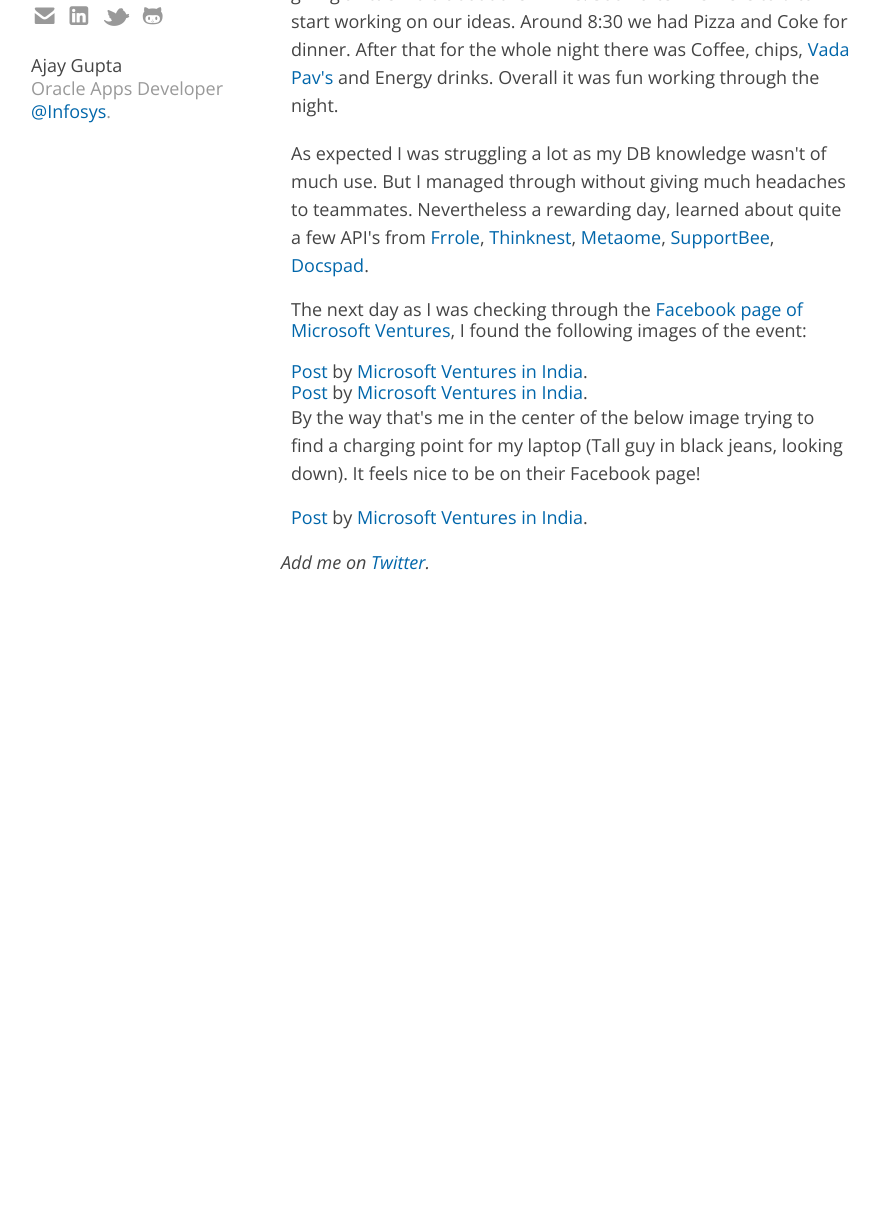
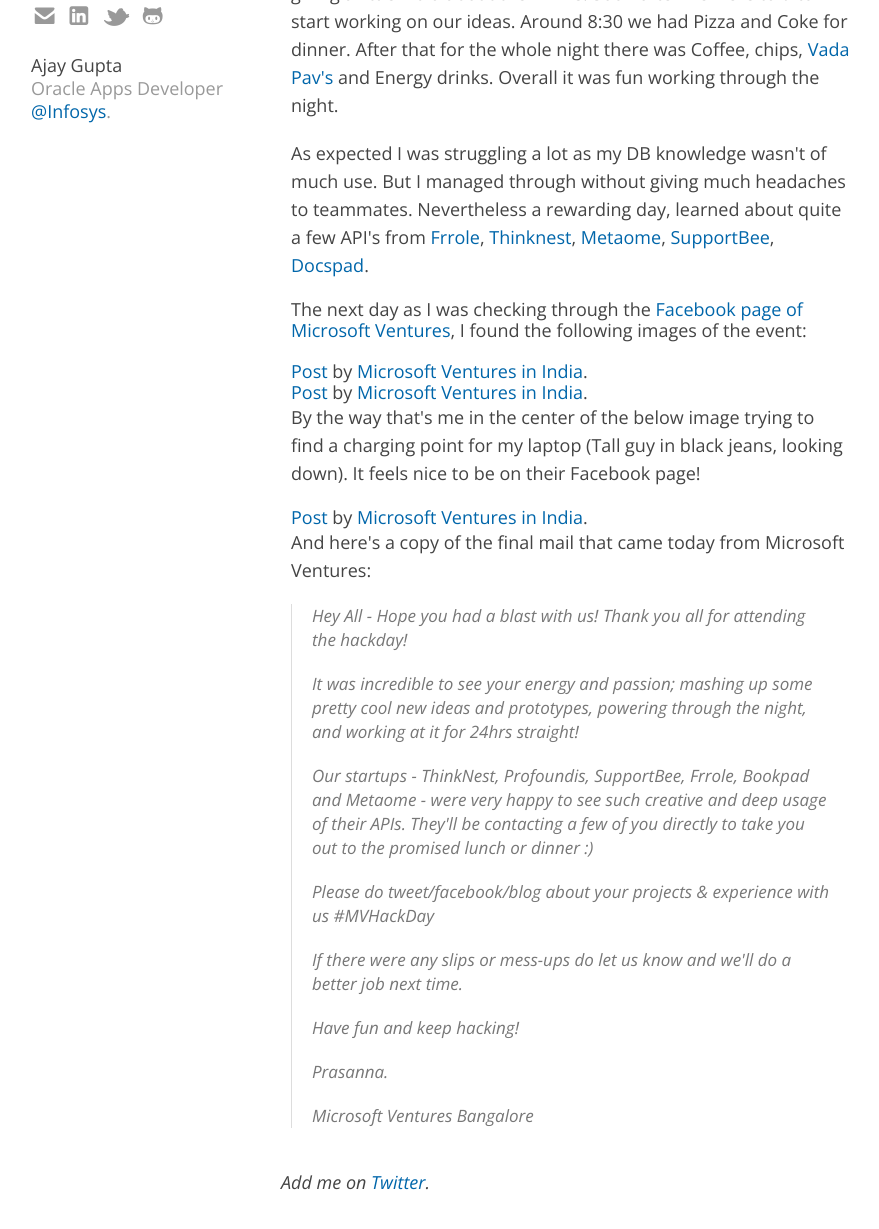
Before and after one commit to ajgupta/ajgupta.github.io, a Jekyll site: the page built from _posts/2014-07-05-Microsoft-Ventures-Hackday-2014-Aftermath.markdown, in a window 1280 px wide and 1400 px high, scrolled down 691 px, cut to the strip 162-1391 px from the top of the window. Shown: the whole strip, without its empty margins (139-1018 px from the left). Built offline with Jekyll 4.4.1, drawn with Linux system fonts in a browser that asks for light colours; some web fonts are replaced; comment, search, counter and statistics services are not loaded; before the commit the page ends 1471 px from its top, so only the background shows below that.

Commit message:
post fix

```diff
--- a/_posts/2014-07-05-Microsoft-Ventures-Hackday-2014-Aftermath.markdown
+++ b/_posts/2014-07-05-Microsoft-Ventures-Hackday-2014-Aftermath.markdown
@@ -23,4 +23,20 @@
 <p>By the way that's me in the center of the below image trying to find a charging point for my laptop (Tall guy in black jeans, looking down). It feels nice to be on their Facebook page!</p>
 <div id="fb-root"></div> <script>(function(d, s, id) { var js, fjs = d.getElementsByTagName(s)[0]; if (d.getElementById(id)) return; js = d.createElement(s); js.id = id; js.src = "//connect.facebook.net/en_US/all.js#xfbml=1"; fjs.parentNode.insertBefore(js, fjs); }(document, 'script', 'facebook-jssdk'));</script>
 <div class="fb-post" data-href="https://www.facebook.com/microsoftventuresinindia/photos/a.132683393562640.29621.132222276942085/325697360927908/?type=1" data-width="466"><div class="fb-xfbml-parse-ignore"><a href="https://www.facebook.com/microsoftventuresinindia/photos/a.132683393562640.29621.132222276942085/325697360927908/?type=1">Post</a> by <a href="https://www.facebook.com/microsoftventuresinindia">Microsoft Ventures in India</a>.</div></div>
+<p>And here's a copy of the final mail that came today from Microsoft Ventures:</p>
+<blockquote><p>Hey All - Hope you had a blast with us! Thank you all for attending the hackday!</p>
+
+<p>It was incredible to see your energy and passion; mashing up some pretty cool new ideas and prototypes, powering through the night, and working at it for 24hrs straight!</p>
+
+<p>Our startups - ThinkNest, Profoundis, SupportBee, Frrole, Bookpad and Metaome - were very happy to see such creative and deep usage of their APIs. They'll be contacting a few of you directly to take you out to the promised lunch or dinner :)</p>
+
+<p>Please do tweet/facebook/blog about your projects & experience with us #MVHackDay</p>
+
+<p>If there were any slips or mess-ups do let us know and we'll do a better job next time.</p>
+
+<p>Have fun and keep hacking!</p>
+
+<p>Prasanna.</p>
+<p>Microsoft Ventures Bangalore</p>
+</blockquote>
  </div>
```
